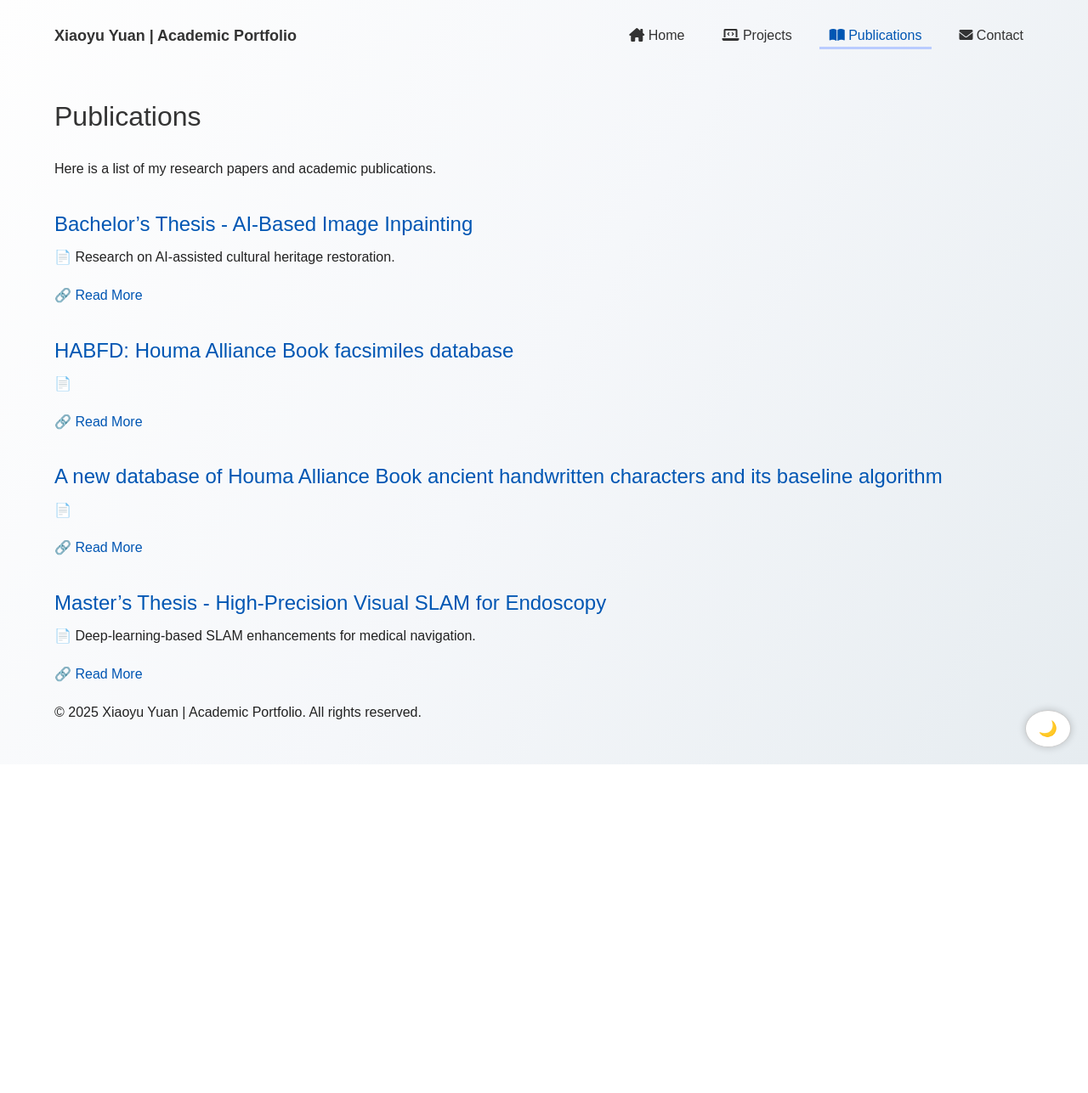
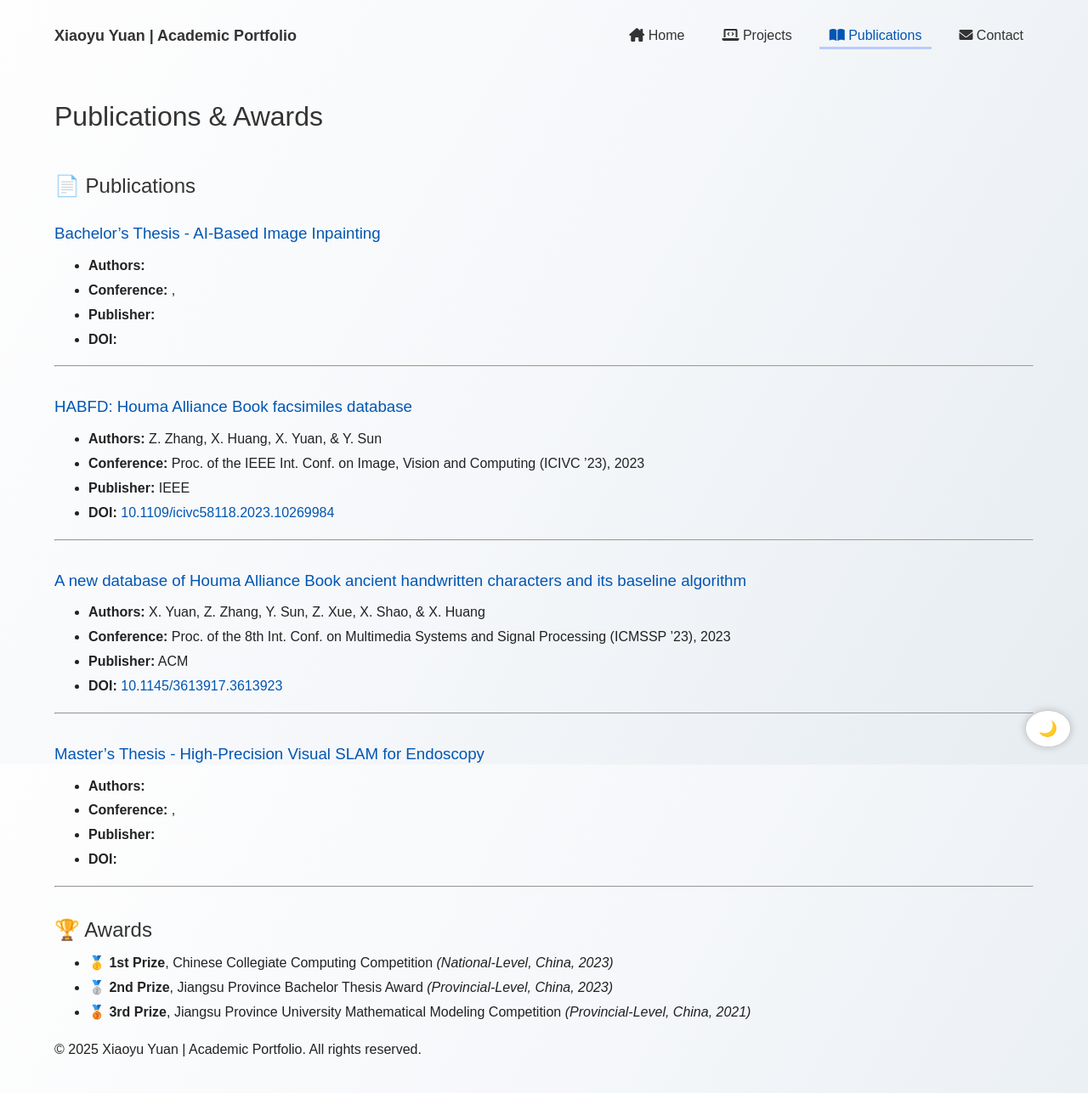
Before and after one commit to XiaoyuYuan19/portfolio, a Jekyll site: the page built from publications.md, in a window 1280 px wide. Shown: the whole page at 85% size. Built offline with Jekyll 4.4.1, drawn with Linux system fonts in a browser that asks for light colours; before the commit the page ends 900 px from its top, so only the background shows below that.

Commit message:
Update publications.md

```diff
--- a/publications.md
+++ b/publications.md
@@ -4,16 +4,21 @@ layout: default
 permalink: /publications/
 ---
 
-# Publications
+# Publications & Awards
 
-Here is a list of my research papers and academic publications.
+## 📄 Publications
 
 {% for paper in site.publications %}
-## [{{ paper.title }}]({{ paper.url | relative_url }})
-📄 {{ paper.description }}
-{% if paper.link != "none" %}
-🔗 [Read More]({{ paper.link }})
-{% else %}
-🔗 [Read More]({{ paper.url | relative_url }})
-{% endif %}
+### [{{ paper.title }}]({{ paper.link }})
+- **Authors:** {{ paper.authors }}
+- **Conference:** {{ paper.conference }}, {{ paper.year }}
+- **Publisher:** {{ paper.publisher }}
+- **DOI:** [{{ paper.doi }}]({{ paper.link }})
+
+---
 {% endfor %}
+
+## 🏆 Awards
+- 🥇 **1st Prize**, Chinese Collegiate Computing Competition *(National-Level, China, 2023)*
+- 🥈 **2nd Prize**, Jiangsu Province Bachelor Thesis Award *(Provincial-Level, China, 2023)*
+- 🥉 **3rd Prize**, Jiangsu Province University Mathematical Modeling Competition *(Provincial-Level, China, 2021)*
```
